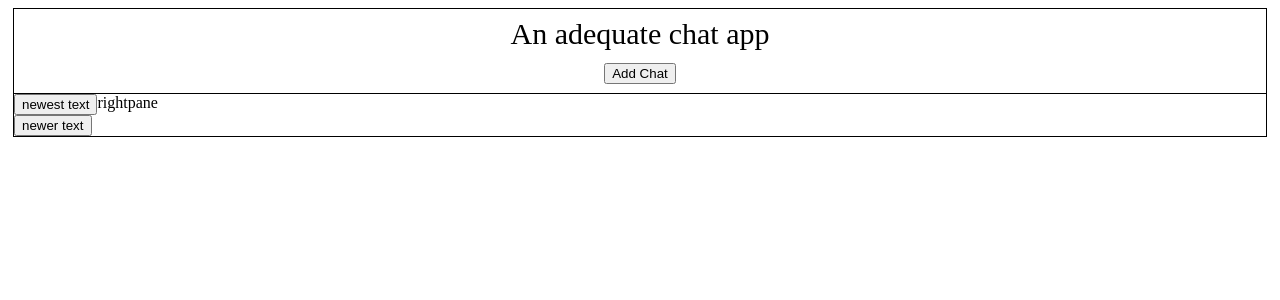
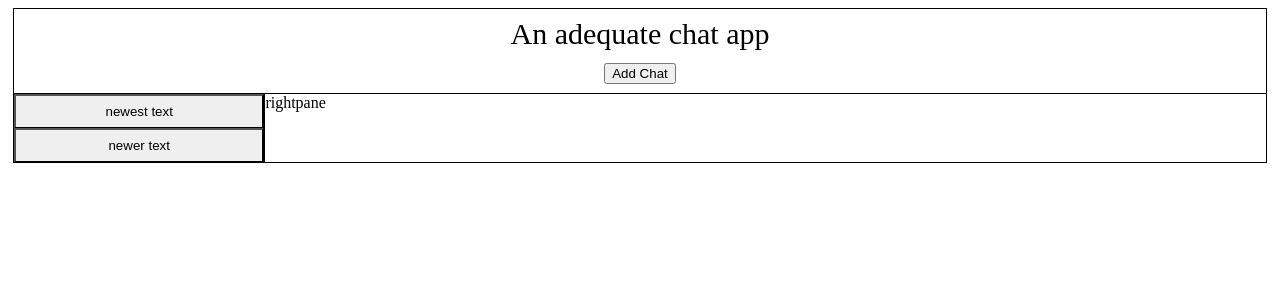
Before and after one commit to hazelw/angular-convos, an Angular app: page / in a window 1280 px wide. Shown: the top 300 px of the page. Built offline with nearby package versions, Linux system fonts and the light colour scheme.

Commit message:
some styling

```diff
--- a/src/app/app.component.html
+++ b/src/app/app.component.html
@@ -4,7 +4,7 @@
         <app-add-convo>Add Chat</app-add-convo>
     </div>
     <div class="main">
-        <app-convo-list></app-convo-list>
+        <app-convo-list class="convo-list"></app-convo-list>
         <span>rightpane</span>
     </div>
 </div>
--- a/src/app/convo-list/convo-list.component.css
+++ b/src/app/convo-list/convo-list.component.css
@@ -0,0 +1,15 @@
+.convo-list {
+    width: 20%;
+    border-right: 1px black solid;
+}
+
+.button {
+    border-bottom: 1px black solid;
+    display: flex;
+    padding: 8px;
+    width: 100%;
+}
+
+.button-text {
+    flex-grow: 1;
+}
--- a/src/app/convo-list/convo-list.component.html
+++ b/src/app/convo-list/convo-list.component.html
@@ -1,5 +1,5 @@
 <div *ngFor="let convo of convos">
-    <button>
-        {{ convo.messages[convo.messages.length-1].text }}
+    <button class="button">
+        <span class="button-text">{{ convo.messages[convo.messages.length-1].text }}</span>
     </button>
 </div>
```
Also changed, not shown: 1 other file (tests, documents, lock files or other folders).
